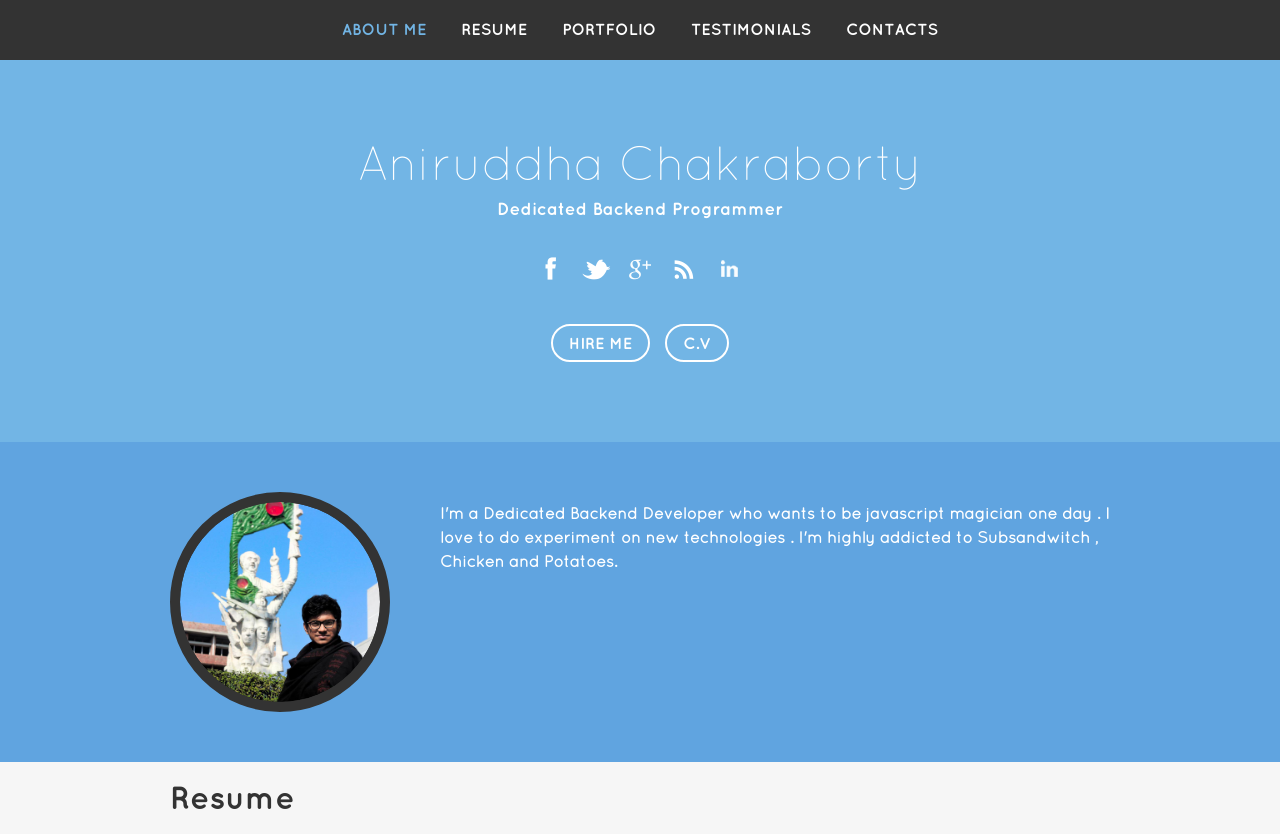
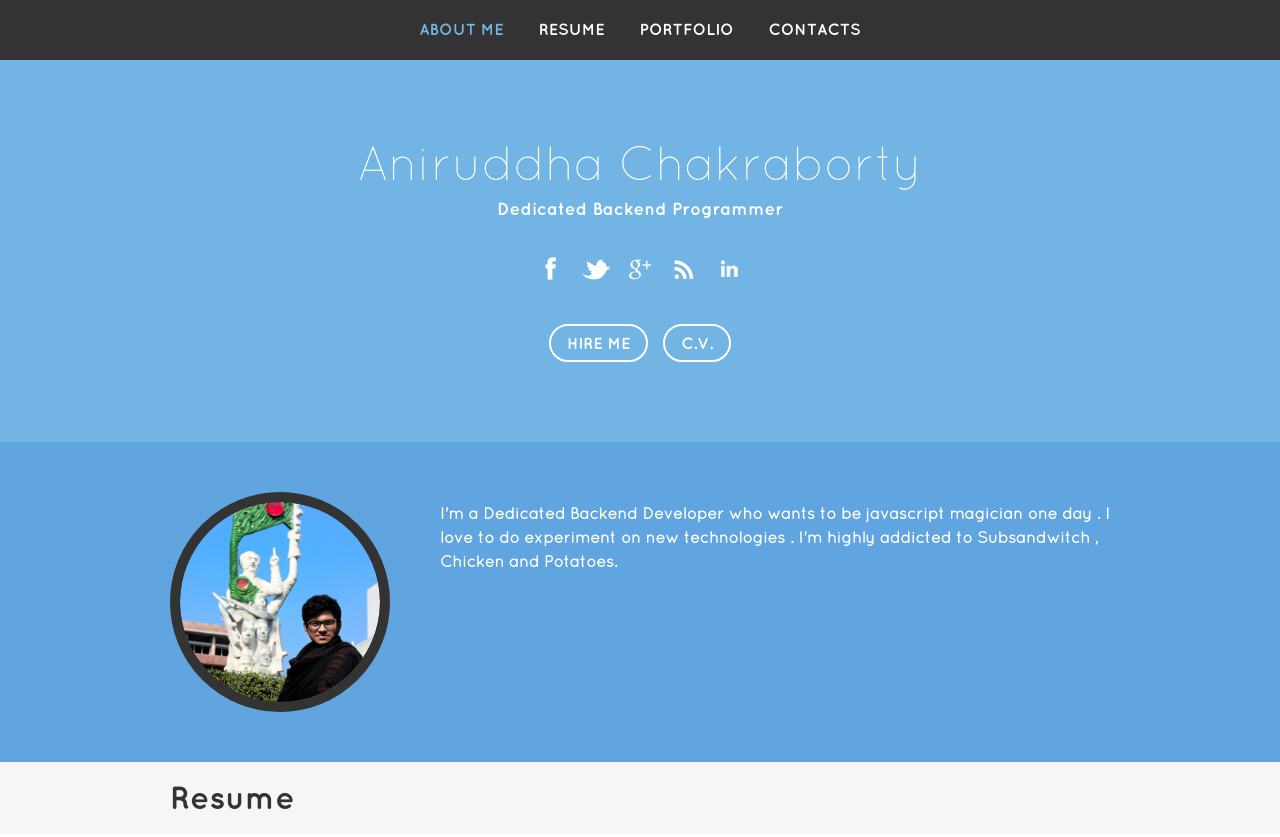
Before and after one commit to aniruddha-chakraborty/aniruddha-chakraborty.github.io, a plain HTML site: page index.html in a window 1280 px wide. Shown: the top 837 px of the page. Drawn offline with Linux system fonts and the light colour scheme; some packages are replaced by stand-ins of ours; a script that the page names is missing.

Commit message:
edited index

```diff
--- a/index.html
+++ b/index.html
@@ -34,7 +34,7 @@
                         <li class="current"><a href="#about">About me</a></li>
                         <li><a href="#resume">Resume</a></li>
                         <li><a href="#portfolio">Portfolio</a></li>
-                        <li><a href="#testimonials">Testimonials</a></li>
+                        <!-- <li><a href="#testimonials">Testimonials</a></li> -->
                         <li><a href="#contacts">Contacts</a></li>
                     </ul>
 
@@ -69,11 +69,13 @@
                                     <li><a href="#" class="item-8"></a></li>
                                     <li><a href="#" class="item-9"></a></li>
                                     <li><a href="#" class="item-10"></a></li>
-                                     <li><a href="#" class="item-11"></a></li> -->
+                                    <li><a href="#" class="item-11"></a></li>
+
+                                    -->
                                 </ul>
                                 <div class="center">
                                     <a href="https://www.upwork.com/freelancers/~0162c07f6832d253c2" class="btn-2">Hire me</a>
-                                    <a href="#" class="btn-2">C.V</a>
+                                    <a href="#" class="btn-2">C.V.</a>
                                 </div>
 
                             </div>
@@ -168,8 +170,6 @@
                                     <div class="date">2014(November) - Present</div>
                                     <h4>Studytorium.com<span>/ Dedicated Backend Programmer </span></h4>
                                     <p> Working on a huge project in our educational sector </p>
-
-
 
                                 </div>
 
```
